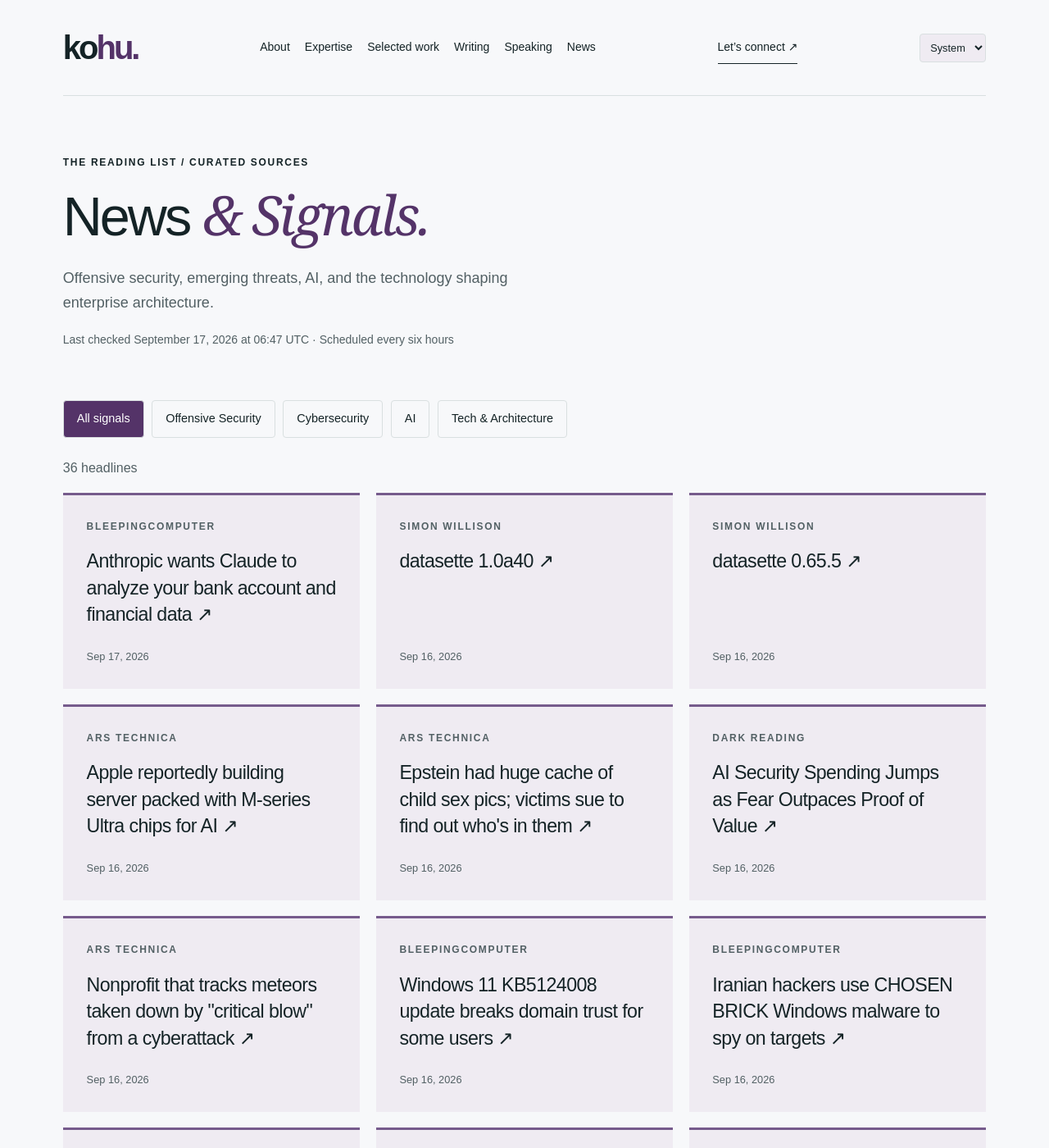
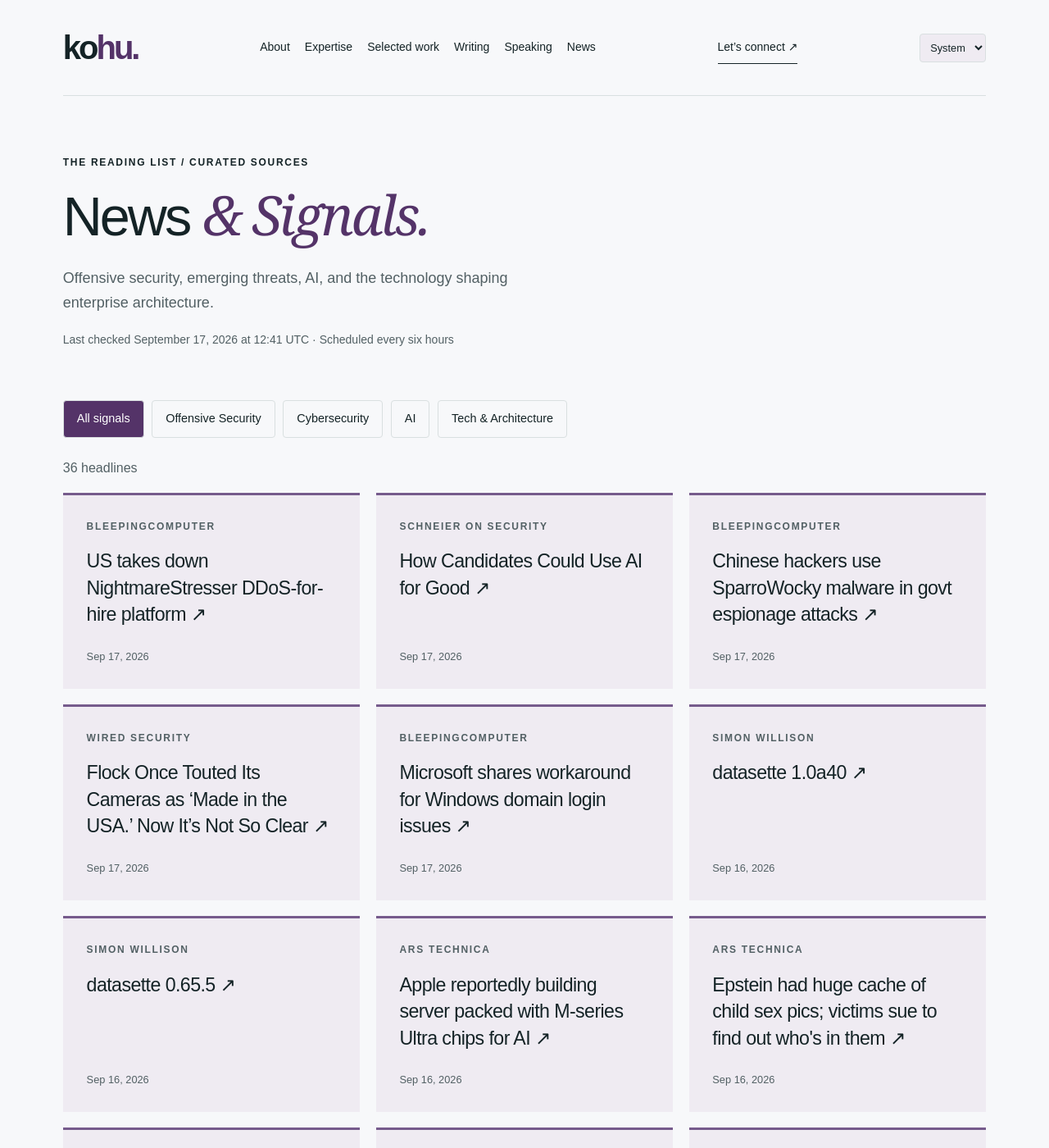
Before and after one commit to hntk/hntk.github.io, a Jekyll site: the page built from news/index.html, in a window 1280 px wide and 1400 px high. Shown: the whole window at 82% size. Built offline with Jekyll 4.4.1, drawn with Linux system fonts in a browser that asks for light colours; part of the change alters nothing that is shown; some of the changed text lies outside the part shown.

Commit message:
Refresh News and Signals

```diff
--- a/_data/news.json
+++ b/_data/news.json
@@ -1,10 +1,42 @@
 {
-  "updated": "2026-09-17T06:47:17.972012+00:00",
+  "updated": "2026-09-17T12:41:54.578657+00:00",
   "items": [
     {
-      "title": "Anthropic wants Claude to analyze your bank account and financial data",
-      "url": "https://www.bleepingcomputer.com/news/artificial-intelligence/anthropic-wants-claude-to-analyze-your-bank-account-and-financial-data/",
-      "published": "2026-09-17T00:35:48+00:00",
+      "title": "US takes down NightmareStresser DDoS-for-hire platform",
+      "url": "https://www.bleepingcomputer.com/news/security/fbi-seizes-nightmarestresser-service-linked-to-thousands-of-ddos-attacks/",
+      "published": "2026-09-17T11:33:35+00:00",
+      "source": "BleepingComputer",
+      "source_id": "bleepingcomputer",
+      "category": "cybersecurity"
+    },
+    {
+      "title": "How Candidates Could Use AI for Good",
+      "url": "https://www.schneier.com/blog/archives/2026/09/how-candidates-could-use-ai-for-good.html",
+      "published": "2026-09-17T11:06:31+00:00",
+      "source": "Schneier on Security",
+      "source_id": "schneier",
+      "category": "cybersecurity"
+    },
+    {
+      "title": "Chinese hackers use SparroWocky malware in govt espionage attacks",
+      "url": "https://www.bleepingcomputer.com/news/security/chinese-hackers-use-sparrowocky-malware-in-govt-espionage-attacks/",
+      "published": "2026-09-17T09:00:00+00:00",
+      "source": "BleepingComputer",
+      "source_id": "bleepingcomputer",
+      "category": "cybersecurity"
+    },
+    {
+      "title": "Flock Once Touted Its Cameras as ‘Made in the USA.’ Now It’s Not So Clear",
+      "url": "https://www.wired.com/story/flock-once-touted-its-cameras-as-made-in-the-usa-now-its-not-so-clear/",
+      "published": "2026-09-17T09:00:00+00:00",
+      "source": "WIRED Security",
+      "source_id": "wired",
+      "category": "cybersecurity"
+    },
+    {
+      "title": "Microsoft shares workaround for Windows domain login issues",
+      "url": "https://www.bleepingcomputer.com/news/microsoft/microsoft-releases-workaround-for-windows-domain-login-authentication-issues/",
+      "published": "2026-09-17T08:24:48+00:00",
       "source": "BleepingComputer",
       "source_id": "bleepingcomputer",
       "category": "cybersecurity"
@@ -56,22 +88,6 @@
       "source": "Ars Technica",
       "source_id": "ars-technica",
       "category": "tech-architecture"
-    },
-    {
-      "title": "Windows 11 KB5124008 update breaks domain trust for some users",
-      "url": "https://www.bleepingcomputer.com/news/microsoft/windows-11-kb5124008-update-breaks-domain-trust-for-some-users/",
-      "published": "2026-09-16T20:39:29+00:00",
-      "source": "BleepingComputer",
-      "source_id": "bleepingcomputer",
-      "category": "cybersecurity"
-    },
-    {
-      "title": "Iranian hackers use CHOSEN BRICK Windows malware to spy on targets",
-      "url": "https://www.bleepingcomputer.com/news/security/iranian-hackers-use-chosen-brick-windows-malware-to-spy-on-targets/",
-      "published": "2026-09-16T20:24:55+00:00",
-      "source": "BleepingComputer",
-      "source_id": "bleepingcomputer",
-      "category": "cybersecurity"
     },
     {
       "title": "When scanners miss the attack: how Cloudflare Client-Side Security protects storefronts",
@@ -194,25 +210,9 @@
       "category": "offensive-security"
     },
     {
-      "title": "On the NSA’s Supercomputer from the 1960s",
-      "url": "https://www.schneier.com/blog/archives/2026/09/on-the-nsas-supercomputer-from-the-1960s.html",
-      "published": "2026-09-15T10:16:24+00:00",
-      "source": "Schneier on Security",
-      "source_id": "schneier",
-      "category": "cybersecurity"
-    },
-    {
       "title": "New York Seizes a Dozen Celebrity Deepfake Websites",
       "url": "https://www.wired.com/story/new-york-seizes-a-dozen-celebrity-deepfake-websites/",
       "published": "2026-09-14T16:50:00+00:00",
-      "source": "WIRED Security",
-      "source_id": "wired",
-      "category": "cybersecurity"
-    },
-    {
-      "title": "Sexually Explicit Deepfake Sites Target 100-Plus Politicians in Europe",
-      "url": "https://www.wired.com/story/sexually-explicit-deepfake-sites-target-100-plus-politicians-in-europe/",
-      "published": "2026-09-14T11:00:00+00:00",
       "source": "WIRED Security",
       "source_id": "wired",
       "category": "cybersecurity"
@@ -295,79 +295,79 @@
       "id": "ars-technica",
       "name": "Ars Technica",
       "status": "ok",
-      "last_success": "2026-09-17T06:47:17.972012+00:00"
+      "last_success": "2026-09-17T12:41:54.578657+00:00"
     },
     {
       "id": "bleepingcomputer",
       "name": "BleepingComputer",
       "status": "ok",
-      "last_success": "2026-09-17T06:47:17.972012+00:00"
+      "last_success": "2026-09-17T12:41:54.578657+00:00"
     },
     {
       "id": "cloudflare",
       "name": "Cloudflare",
       "status": "ok",
-      "last_success": "2026-09-17T06:47:17.972012+00:00"
+      "last_success": "2026-09-17T12:41:54.578657+00:00"
     },
     {
       "id": "dark-reading",
       "name": "Dark Reading",
       "status": "ok",
-      "last_success": "2026-09-17T06:47:17.972012+00:00"
+      "last_success": "2026-09-17T12:41:54.578657+00:00"
     },
     {
       "id": "hugging-face",
       "name": "Hugging Face",
       "status": "ok",
-      "last_success": "2026-09-17T06:47:17.972012+00:00"
+      "last_success": "2026-09-17T12:41:54.578657+00:00"
     },
     {
       "id": "microsoft-research",
       "name": "Microsoft Research",
       "status": "ok",
-      "last_success": "2026-09-17T06:47:17.972012+00:00"
+      "last_success": "2026-09-17T12:41:54.578657+00:00"
     },
     {
       "id": "nvidia",
       "name": "NVIDIA",
       "status": "ok",
-      "last_success": "2026-09-17T06:47:17.972012+00:00"
+      "last_success": "2026-09-17T12:41:54.578657+00:00"
     },
     {
       "id": "portswigger",
       "name": "PortSwigger Research",
       "status": "ok",
-      "last_success": "2026-09-17T06:47:17.972012+00:00"
+      "last_success": "2026-09-17T12:41:54.578657+00:00"
     },
     {
       "id": "schneier",
       "name": "Schneier on Security",
       "status": "ok",
-      "last_success": "2026-09-17T06:47:17.972012+00:00"
+      "last_success": "2026-09-17T12:41:54.578657+00:00"
     },
     {
       "id": "simon-willison",
       "name": "Simon Willison",
       "status": "ok",
-      "last_success": "2026-09-17T06:47:17.972012+00:00"
+      "last_success": "2026-09-17T12:41:54.578657+00:00"
     },
     {
       "id": "specterops",
       "name": "SpecterOps",
       "status": "ok",
-      "last_success": "2026-09-17T06:47:17.972012+00:00"
+      "last_success": "2026-09-17T12:41:54.578657+00:00"
     },
     {
       "id": "trail-of-bits",
       "name": "Trail of Bits",
       "status": "ok",
-      "last_success": "2026-09-17T06:47:17.972012+00:00"
+      "last_success": "2026-09-17T12:41:54.578657+00:00"
     },
     {
       "id": "wired",
       "name": "WIRED Security",
       "status": "ok",
-      "last_success": "2026-09-17T06:47:17.972012+00:00"
+      "last_success": "2026-09-17T12:41:54.578657+00:00"
     }
   ]
 }
```
